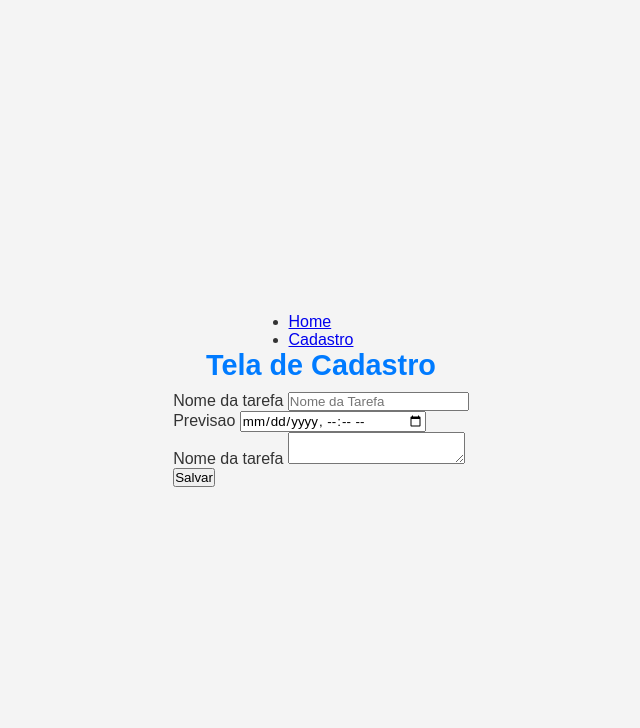
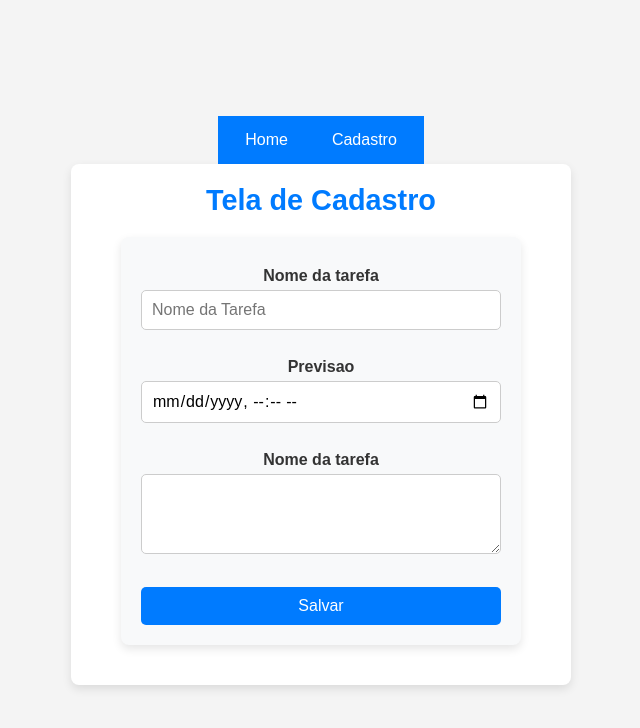
Before and after one commit to attiquetecnologia/tasks-php, a PHP site: page /cadastro.php in a window 1280 px wide. Shown: the top 728 px of the page, without its empty margins (319-959 px from the left). Run offline with PHP 8.4, Linux system fonts and the light colour scheme.

Commit message:
estilos e bug corrigido

```diff
--- a/assets/main.css
+++ b/assets/main.css
@@ -38,9 +38,109 @@ main {
     width: 100%;
 }
 
+/* Estilização das imagens dentro do main */
+main img {
+    max-width: 100%;
+    height: auto;
+    border-radius: 8px;
+    box-shadow: 0px 4px 8px rgba(0, 0, 0, 0.1);
+    margin-top: 10px;
+    transition: transform 0.3s ease-in-out;
+}
+
+/* Efeito ao passar o mouse */
+main img:hover {
+    transform: scale(1.05);
+}
+
 /* Título */
 h1 {
     font-size: 1.8rem;
     margin-bottom: 10px;
     color: #007BFF;
 }
+
+/* Menu */
+/* Estilização do menu */
+nav {
+    background: #007BFF;
+    padding: 15px;
+}
+
+/* Estilização da lista */
+nav ul {
+    list-style: none;
+    display: flex;
+    justify-content: center;
+    gap: 20px;
+}
+
+/* Estilização dos links */
+nav ul li a {
+    text-decoration: none;
+    color: white;
+    font-size: 1rem;
+    padding: 8px 12px;
+    border-radius: 5px;
+    transition: background 0.3s;
+}
+
+/* Efeito hover */
+nav ul li a:hover {
+    background: rgba(255, 255, 255, 0.2);
+}
+
+/* Estilização do formulário */
+form {
+    background: #f8f9fa;
+    padding: 20px;
+    border-radius: 8px;
+    box-shadow: 0px 4px 10px rgba(0, 0, 0, 0.1);
+    max-width: 400px;
+    width: 100%;
+    margin: 20px auto;
+    display: flex;
+    flex-direction: column;
+}
+
+/* Estilização dos rótulos */
+form label {
+    font-weight: bold;
+    margin-top: 10px;
+}
+
+/* Estilização dos campos de entrada e textarea */
+form input[type="text"],
+form input[type="datetime-local"],
+form textarea {
+    width: 100%;
+    padding: 10px;
+    margin-top: 5px;
+    border: 1px solid #ccc;
+    border-radius: 5px;
+    font-size: 1rem;
+}
+
+/* Ajuste do textarea */
+form textarea {
+    resize: vertical;
+    min-height: 80px;
+}
+
+/* Botão de envio */
+form input[type="submit"] {
+    background: #007BFF;
+    color: white;
+    font-size: 1rem;
+    padding: 10px;
+    border: none;
+    border-radius: 5px;
+    margin-top: 15px;
+    cursor: pointer;
+    transition: background 0.3s;
+}
+
+/* Efeito hover no botão */
+form input[type="submit"]:hover {
+    background: #0056b3;
+}
--- a/cadastro.php
+++ b/cadastro.php
@@ -1,5 +1,5 @@
-<? include 'header.php' ?>
-
+<?php include 'header.php' ?>
+<main>
     <h1>Tela de Cadastro</h1>
     <form method="get">
         <label>Nome da tarefa</label>
@@ -13,6 +13,6 @@
         <br>
         <input type="submit" value="Salvar">
     </form>
+</main>
 
-
-<? include 'footer.php' ?>
+<php? include 'footer.php' ?>
```
Also changed, not shown: index.php (+3 -4 lines), assets/cadastro.jpg (added), header.php (indentation only).
